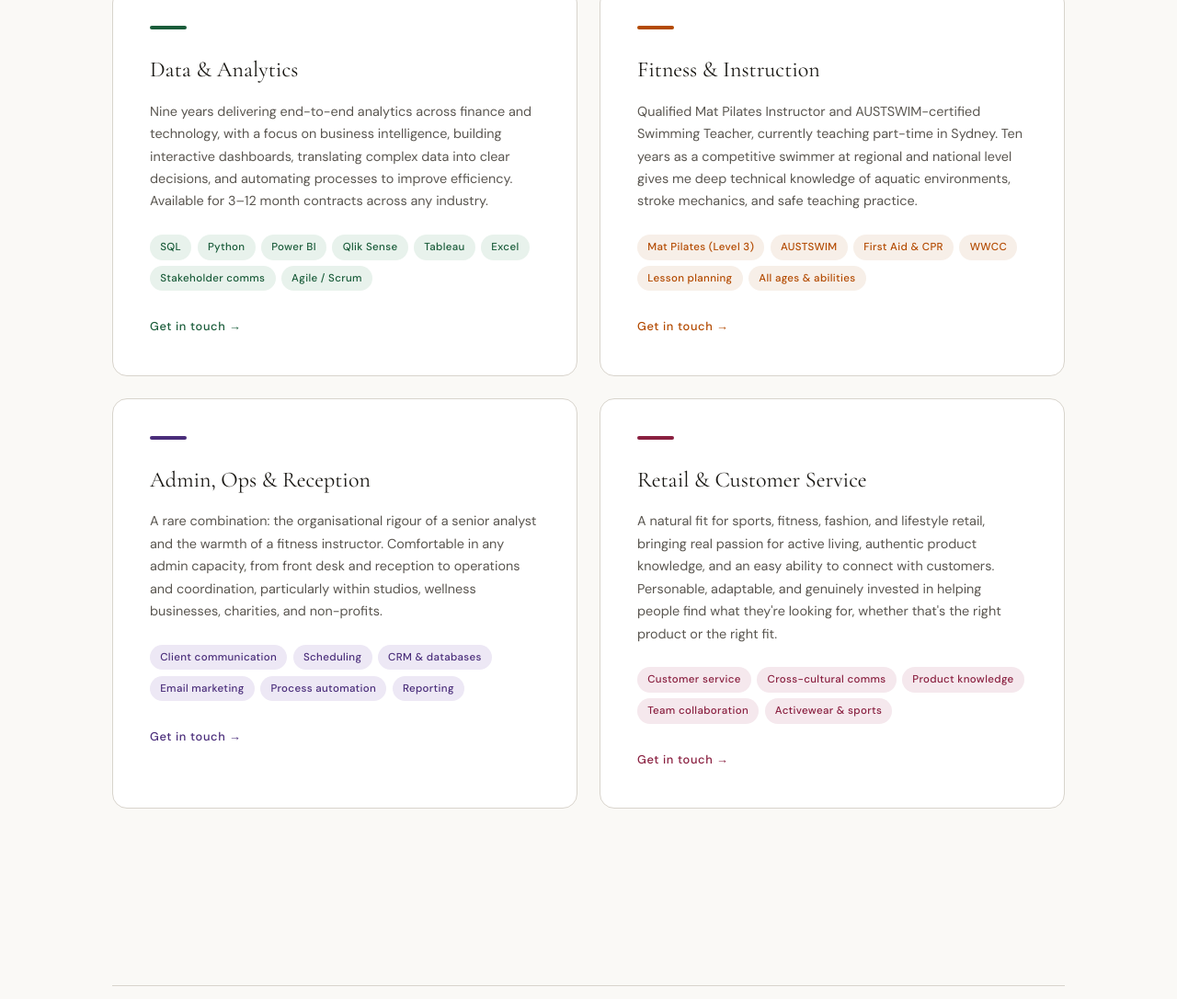
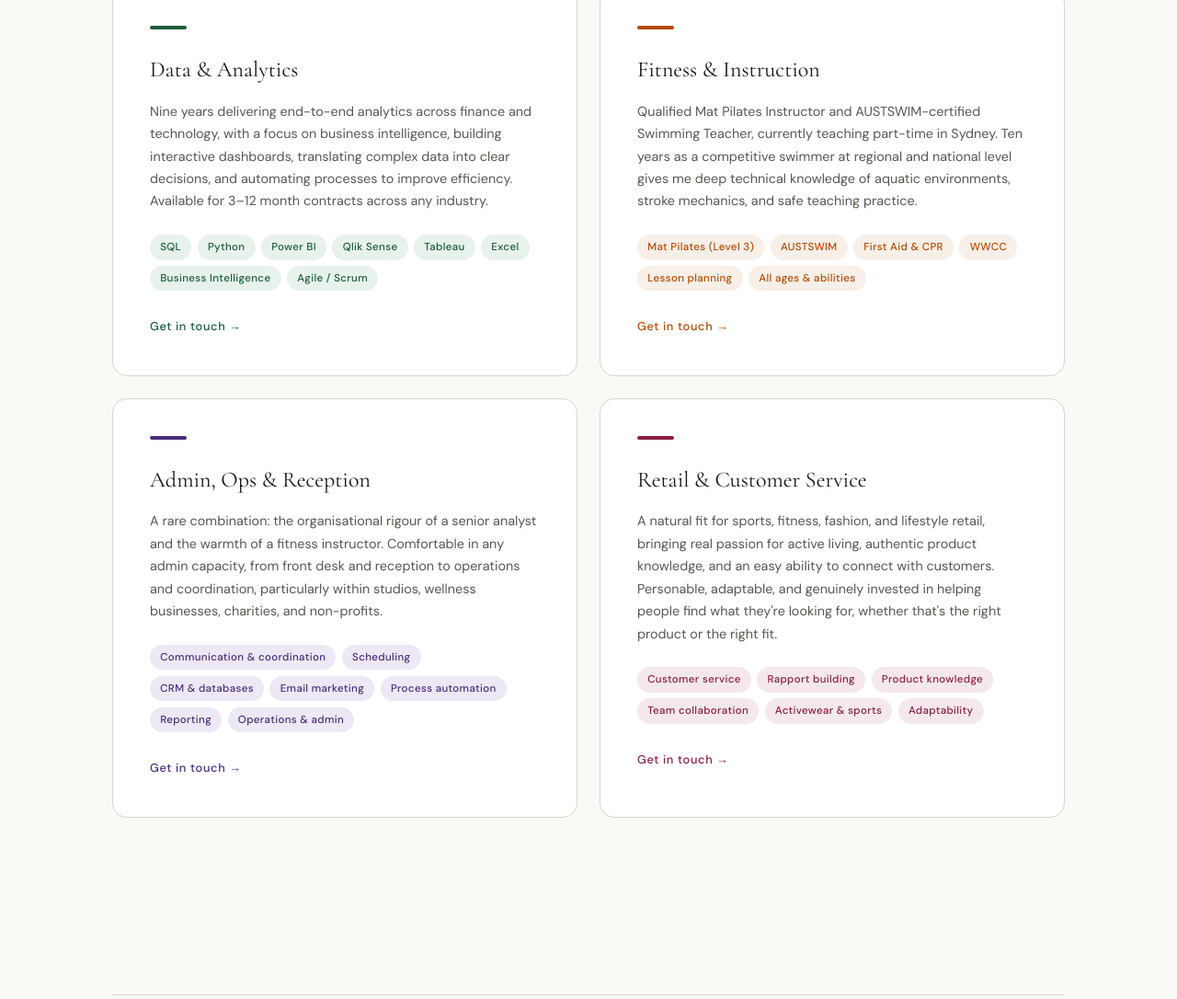
Before and after one commit to victoriapaoletta/resume, a plain HTML site: page index.html in a window 1280 px wide. Shown: the part 1054-2140 px from the top of the page at 92% size. Drawn offline with nearby package versions, Linux system fonts and the light colour scheme.

Commit message:
Update index.html
updated tags under what I do

```diff
--- a/index.html
+++ b/index.html
@@ -763,7 +763,7 @@
         <span class="skill-chip">Qlik Sense</span>
         <span class="skill-chip">Tableau</span>
         <span class="skill-chip">Excel</span>
-        <span class="skill-chip">Stakeholder comms</span>
+        <span class="skill-chip">Business Intelligence</span>
         <span class="skill-chip">Agile / Scrum</span>
       </div>
       <a class="career-cta" href="#contact">Get in touch →</a>
@@ -789,12 +789,13 @@
       <h3 class="career-card-title">Admin, Ops &amp; Reception</h3>
       <p class="career-card-desc">A rare combination: the organisational rigour of a senior analyst and the warmth of a fitness instructor. Comfortable in any admin capacity, from front desk and reception to operations and coordination, particularly within studios, wellness businesses, charities, and non-profits.</p>
       <div class="career-skills">
-        <span class="skill-chip">Client communication</span>
+        <span class="skill-chip">Communication &amp; coordination</span>
         <span class="skill-chip">Scheduling</span>
         <span class="skill-chip">CRM &amp; databases</span>
         <span class="skill-chip">Email marketing</span>
         <span class="skill-chip">Process automation</span>
         <span class="skill-chip">Reporting</span>
+        <span class="skill-chip">Operations &amp; admin</span>
       </div>
       <a class="career-cta" href="#contact">Get in touch →</a>
     </div>
@@ -805,10 +806,11 @@
       <p class="career-card-desc">A natural fit for sports, fitness, fashion, and lifestyle retail, bringing real passion for active living, authentic product knowledge, and an easy ability to connect with customers. Personable, adaptable, and genuinely invested in helping people find what they're looking for, whether that's the right product or the right fit.</p>
       <div class="career-skills">
         <span class="skill-chip">Customer service</span>
-        <span class="skill-chip">Cross-cultural comms</span>
+        <span class="skill-chip">Rapport building</span>
         <span class="skill-chip">Product knowledge</span>
         <span class="skill-chip">Team collaboration</span>
         <span class="skill-chip">Activewear &amp; sports</span>
+        <span class="skill-chip">Adaptability</span>
       </div>
       <a class="career-cta" href="#contact">Get in touch →</a>
     </div>
```
